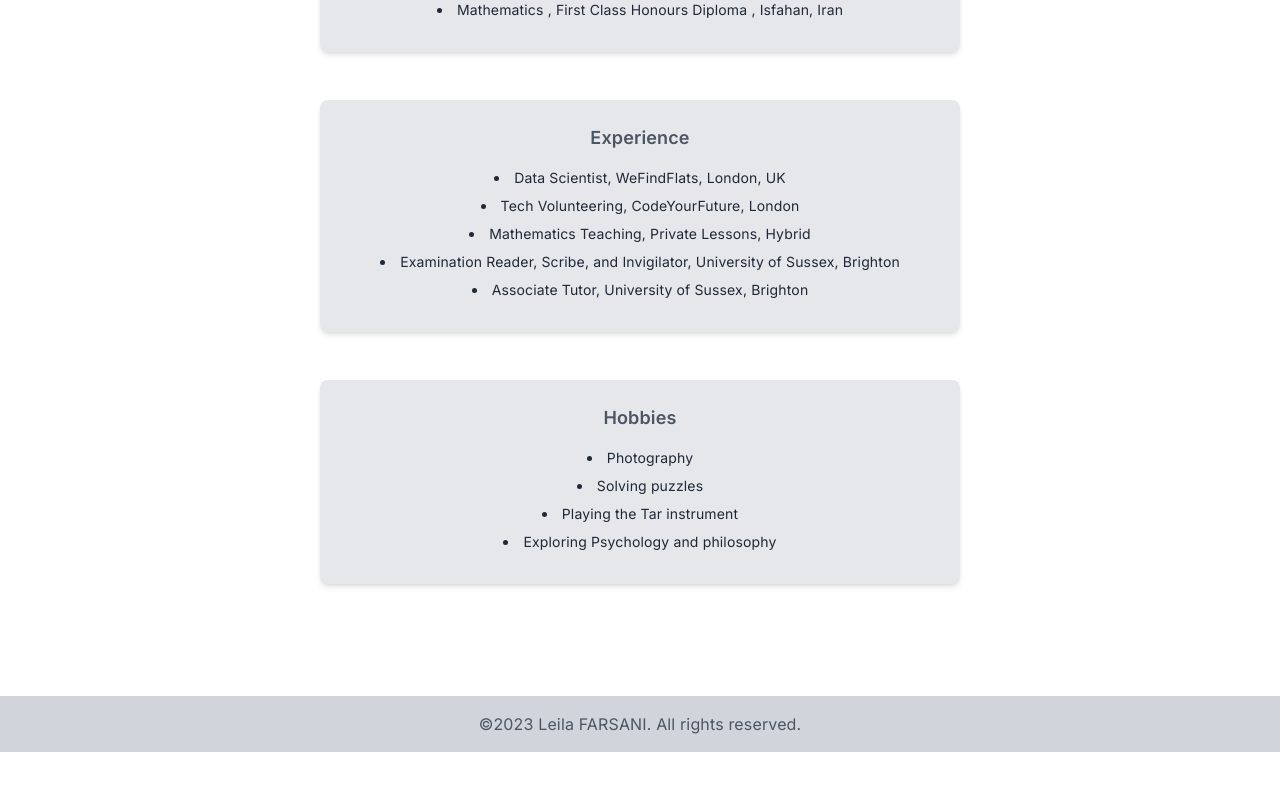
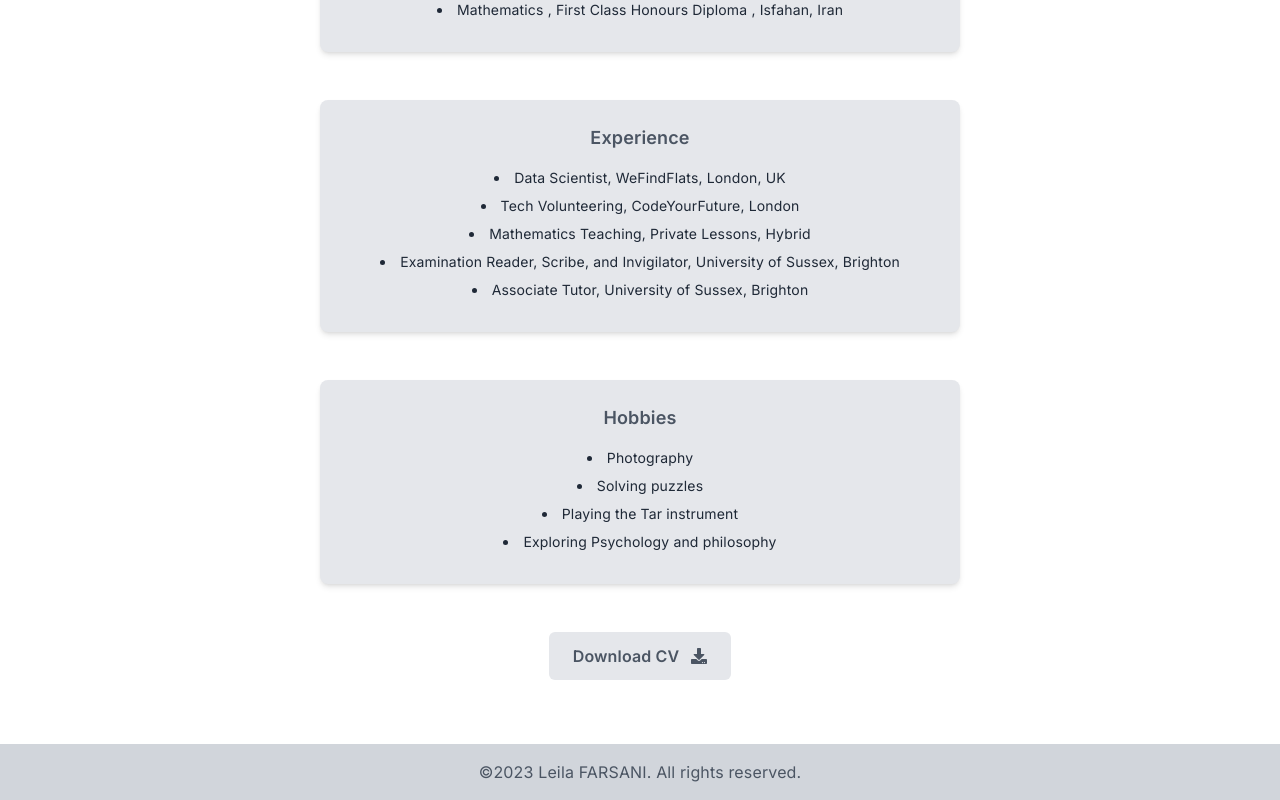
Before and after one commit to leilafarsani/leila-portfolio, a Next.js app: page /about in a window 1280 px wide. Shown: the part 501-1301 px from the top of the page. Before the commit the page ends 1253 px from the top, so only its background shows below. Built offline with nearby package versions, Linux system fonts and the light colour scheme.

Commit message:
CV  added

```diff
--- a/app/about/page.tsx
+++ b/app/about/page.tsx
@@ -37,13 +37,13 @@ export default function AboutPage() {
           />
         </div>
 
-        {/* <Link
-          href="https://drive.google.com/file/d/1ezLWOoP32tMzuJ2Y1iOGiw6tMin_yyVU/view"
+        <Link
+          href="/Dr. Leila Farsani_CV.pdf"
           className=" px-6 py-3 rounded-md hover:bg-grey-700 transition duration-300 inline-flex items-center bg-gray-200 text-gray-600 font-semibold"
           target="_blank"
         >
           Download CV <FaDownload className="ml-3" />
-        </Link> */}
+        </Link>
       </div>
     </div>
   );
```
Also changed, not shown: 1 other file (tests, documents, lock files or other folders).
